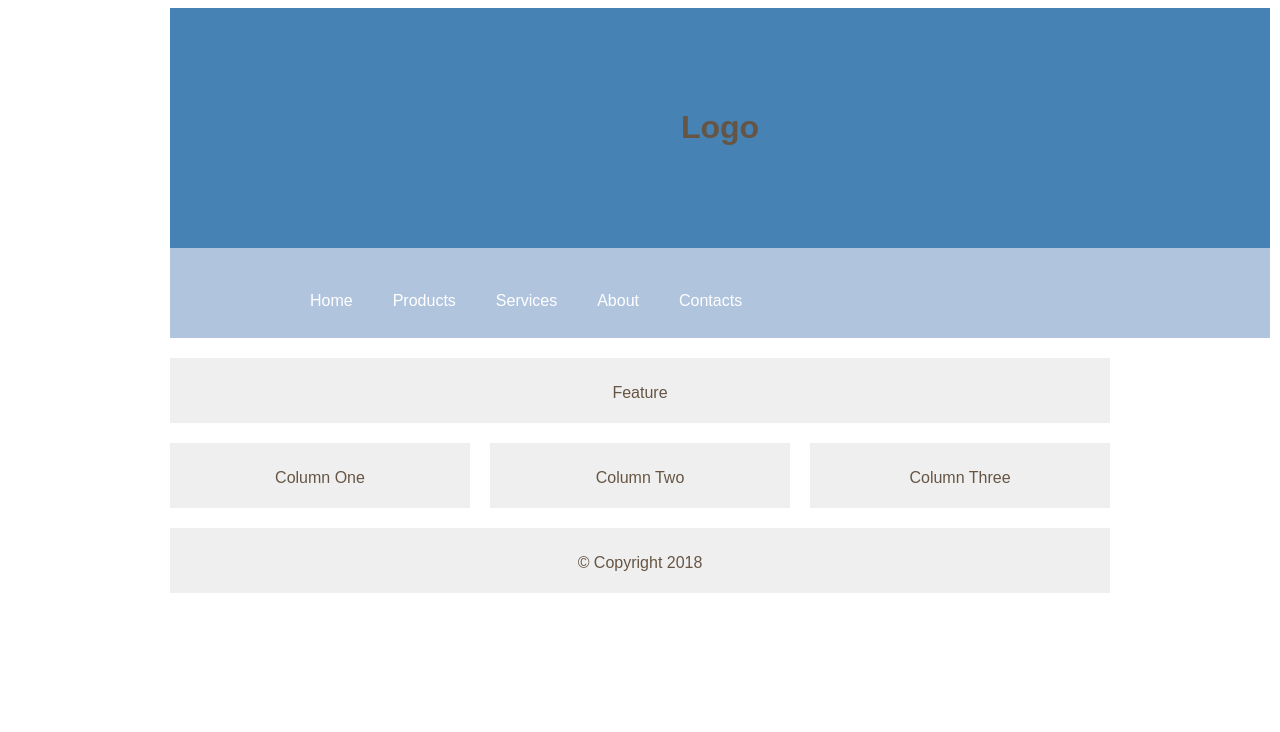
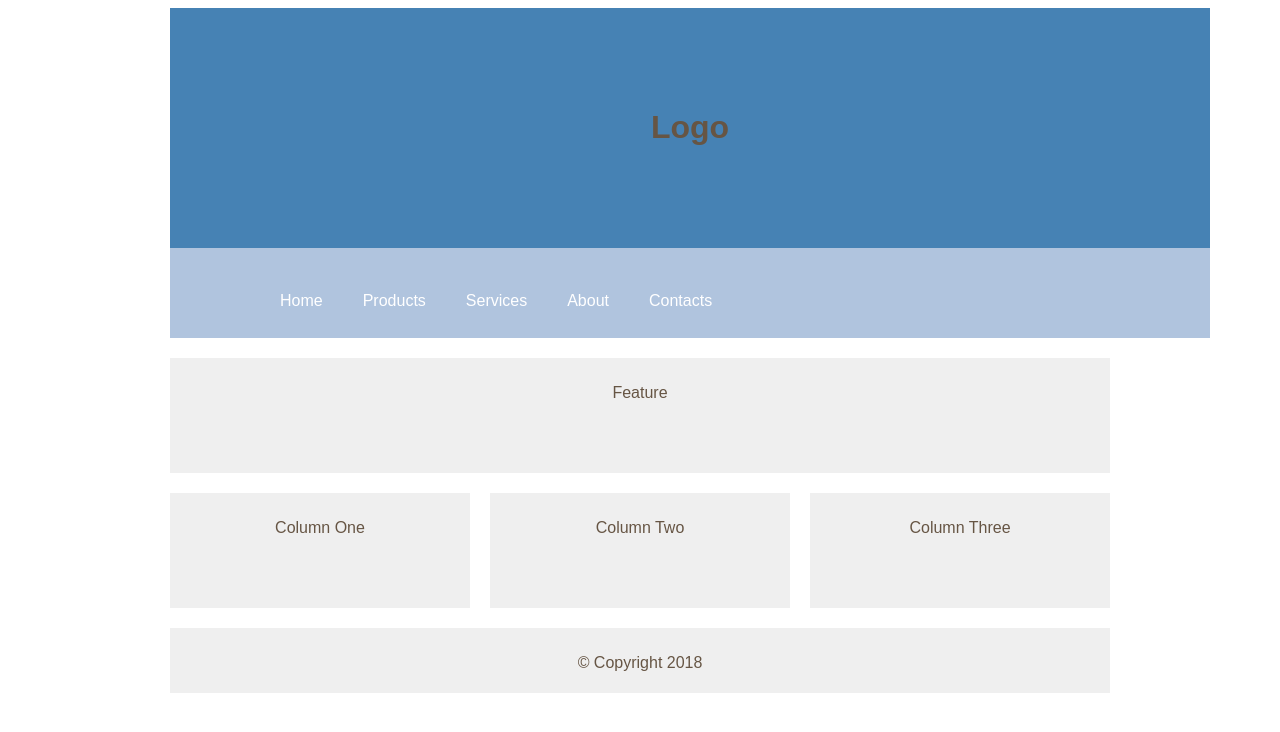
Before and after one commit to emma3126/emma3126.github.io, a plain HTML site: page index.html in a window 1280 px wide. Drawn offline with Linux system fonts and the light colour scheme.

Commit message:
Update index.html

```diff
--- a/index.html
+++ b/index.html
@@ -1,7 +1,7 @@
 <!DOCTYPE html>
 <html>
 <head>
-   <title>Test50</title>
+   <title>Test42</title>
     <link rel="stylesheet" type="text/css"
           href="css/960.css" />
    <style>
@@ -9,14 +9,14 @@
         color: #665544;
         text-align: center;}
       #header {
-         padding: 80px 80px;
+         padding: 80px 50px;
          text-align: center;background: steelblue; <!-- this header style was added from w3 -->
          color: white;
       }
       #nav {
          text-align: center;
          overflow: hidden;
-         padding: 14px 80px;
+         padding: 14px 50px;
          background: lightsteelblue;
       }
       #nav a {
@@ -37,7 +37,7 @@
         margin-top: 20px;
         padding: 10px 0px 5px 0px;}
       #feature, .article {
-        height: 50px;}
+        height: 100px;}
       li {
         display: inline;
         padding: 5px;}
```
